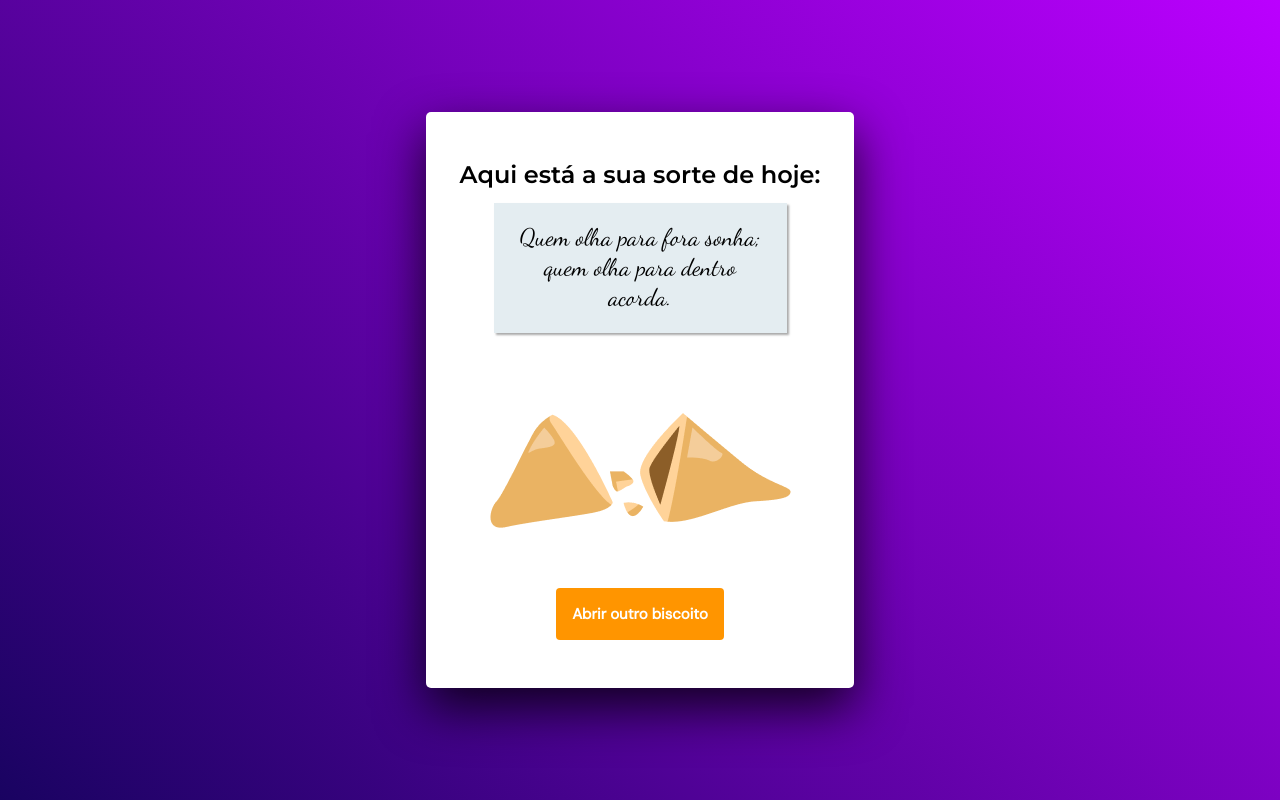
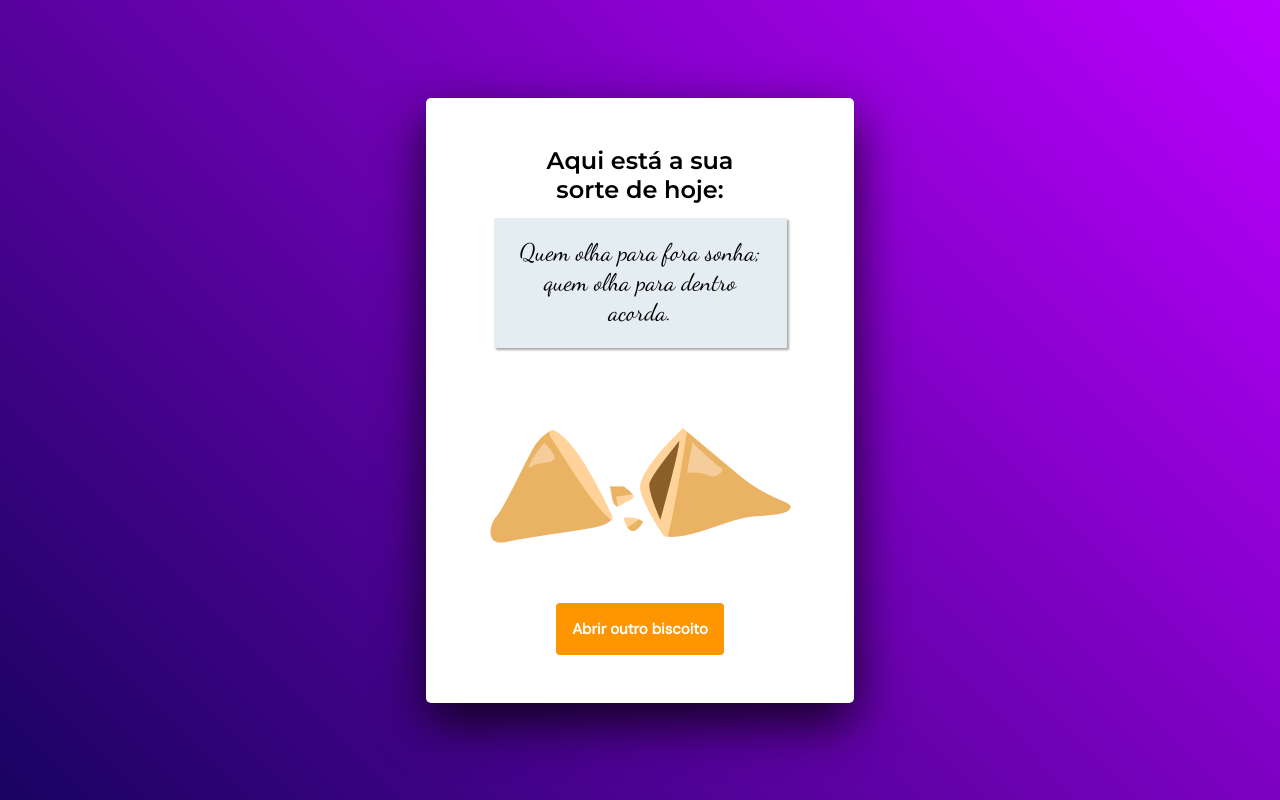
Before and after one commit to Dev-JoaoVictor/biscoito-da-sorte, a plain HTML site: page index.html in a window 1280 px wide. Both pictures are taken after a click on the picture 640 px from the left and 432 px from the top of the page. Drawn offline with Linux system fonts and the light colour scheme.

Commit message:
Quebrando a linha do texto

```diff
--- a/index.html
+++ b/index.html
@@ -21,7 +21,7 @@
         <img class="biscoito" src="assets/fortune-cookie.png" alt="">
      </div>
      <div class="screen2 hide">
-        <h1>Aqui está a sua sorte de hoje: </h1>
+        <h1>Aqui está a sua <br> sorte de hoje: </h1>
         <p>Lorem ipsum dolor sit amet consectetur adipisicing elit. Voluptatum, reprehenderit?</p>
         <img src="assets/opened-cookie.png" alt="">
         <button>Abrir outro biscoito</button>
```
